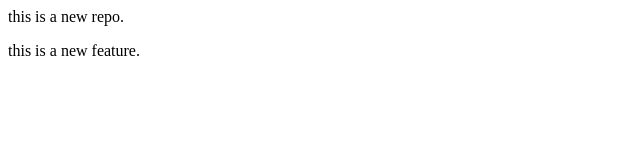
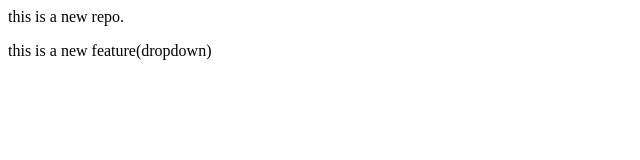
Before and after one commit to kaniikakapoor/LocalRepo, a plain HTML site: page index.html in a window 1280 px wide. Shown: the full height of the page, 0-640 px from the left. Drawn offline with Linux system fonts and the light colour scheme.

Commit message:
add dropdown

```diff
--- a/index.html
+++ b/index.html
@@ -2,5 +2,5 @@
     this is a new repo.
 </p>
 <p>
-    this is a new feature.
+    this is a new feature(dropdown)
 </p>
```
